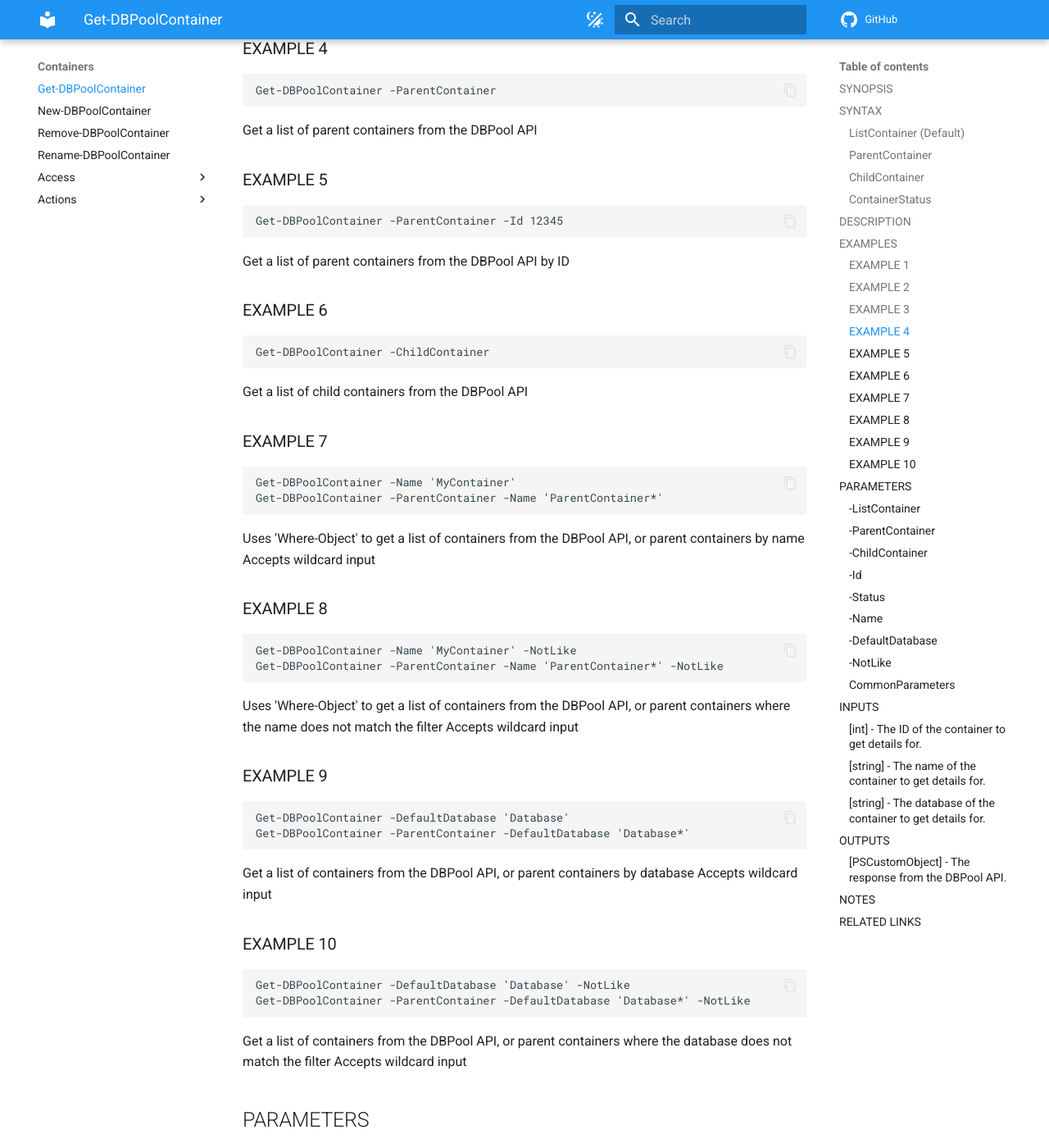
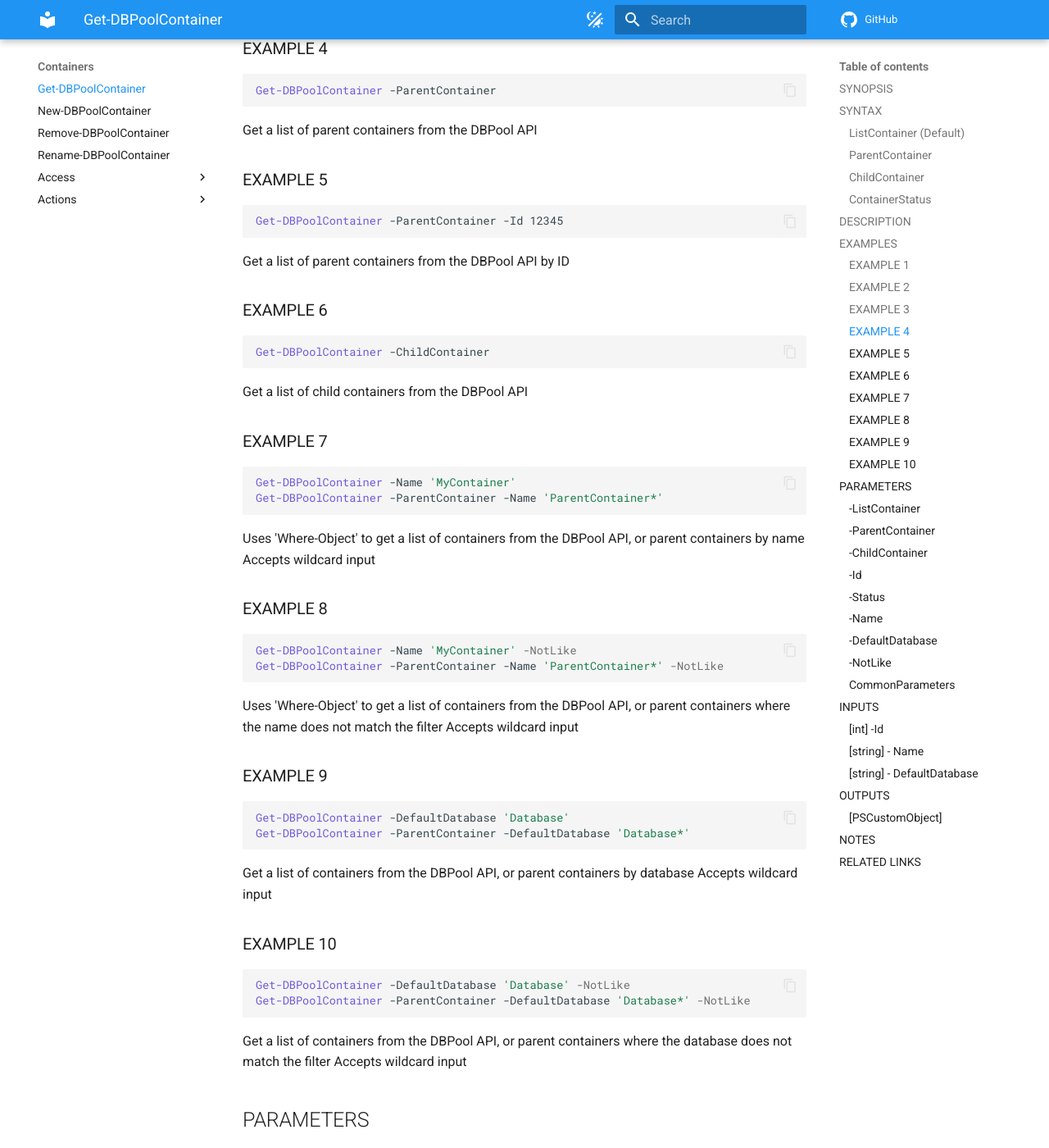
Before and after one commit to cksapp/Datto-DBPool_PSWrapper, an MkDocs documentation site: the page built from docs/Containers/Get-DBPoolContainer.md, in a window 1280 px wide and 1400 px high, scrolled down 1583 px. Shown: the whole window at 82% size. Built offline with MkDocs 1.6.1 and Material for MkDocs 9.7.7, drawn with Linux system fonts in a browser that asks for light colours; plug-ins that fetch from the network failed and are left out; comment, search, counter and statistics services are not loaded; some of the changed text lies outside the part shown.

````diff
--- a/docs/Containers/Get-DBPoolContainer.md
+++ b/docs/Containers/Get-DBPoolContainer.md
@@ -8,6 +8,7 @@ schema: 2.0.0
 # Get-DBPoolContainer
 
 ## SYNOPSIS
+
 The Get-DBPoolContainer function retrieves container information from the DBPool API.
 
 ## SYNTAX
@@ -35,6 +36,7 @@ Get-DBPoolContainer [-Id] <Int32[]> [-Status] [<CommonParameters>]
 ```
 
 ## DESCRIPTION
+
 This function retrieves container details from the DBPool API.
 
 It can get containers, parent containers, or child containers, and also retrieve containers or container status by ID.
@@ -43,49 +45,56 @@ This also can filter or exclude by container name or database.
 ## EXAMPLES
 
 ### EXAMPLE 1
-```
+
+```PowerShell
 Get-DBPoolContainer
 ```
 
 Get a list of all containers from the DBPool API
 
 ### EXAMPLE 2
-```
+
+```PowerShell
 Get-DBPoolContainer -Id 12345
 ```
 
 Get a list of containers from the DBPool API by ID
 
 ### EXAMPLE 3
-```
+
+```PowerShell
 Get-DBPoolContainer -Status -Id @( 12345, 67890 )
 ```
 
 Get the status of an array of containers by IDs
 
 ### EXAMPLE 4
-```
+
+```PowerShell
 Get-DBPoolContainer -ParentContainer
 ```
 
 Get a list of parent containers from the DBPool API
 
 ### EXAMPLE 5
-```
+
+```PowerShell
 Get-DBPoolContainer -ParentContainer -Id 12345
 ```
 
 Get a list of parent containers from the DBPool API by ID
 
 ### EXAMPLE 6
-```
+
+```PowerShell
 Get-DBPoolContainer -ChildContainer
 ```
 
 Get a list of child containers from the DBPool API
 
 ### EXAMPLE 7
-```
+
+```PowerShell
 Get-DBPoolContainer -Name 'MyContainer'
 Get-DBPoolContainer -ParentContainer -Name 'ParentContainer*'
 ```
@@ -94,7 +103,8 @@ Uses 'Where-Object' to get a list of containers from the DBPool API, or parent c
 Accepts wildcard input
 
 ### EXAMPLE 8
-```
+
+```PowerShell
 Get-DBPoolContainer -Name 'MyContainer' -NotLike
 Get-DBPoolContainer -ParentContainer -Name 'ParentContainer*' -NotLike
 ```
@@ -103,7 +113,8 @@ Uses 'Where-Object' to get a list of containers from the DBPool API, or parent c
 Accepts wildcard input
 
 ### EXAMPLE 9
-```
+
+```PowerShell
 Get-DBPoolContainer -DefaultDatabase 'Database'
 Get-DBPoolContainer -ParentContainer -DefaultDatabase 'Database*'
 ```
@@ -112,7 +123,8 @@ Get a list of containers from the DBPool API, or parent containers by database
 Accepts wildcard input
 
 ### EXAMPLE 10
-```
+
+```PowerShell
 Get-DBPoolContainer -DefaultDatabase 'Database' -NotLike
 Get-DBPoolContainer -ParentContainer -DefaultDatabase 'Database*' -NotLike
 ```
@@ -123,6 +135,7 @@ Accepts wildcard input
 ## PARAMETERS
 
 ### -ListContainer
+
 Retrieves a list of containers from the DBPool API.
 This is the default parameter set.
 
@@ -139,6 +152,7 @@ Accept wildcard characters: False
 ```
 
 ### -ParentContainer
+
 Retrieves a list of parent containers from the DBPool API.
 
 ```yaml
@@ -154,6 +168,7 @@ Accept wildcard characters: False
 ```
 
 ### -ChildContainer
+
 Retrieves a list of child containers from the DBPool API.
 
 ```yaml
@@ -169,6 +184,7 @@ Accept wildcard characters: False
 ```
 
 ### -Id
+
 The ID of the container details to get from the DBPool.
 This parameter is required when using the 'ContainerStatus' parameter set.
 
@@ -197,6 +213,7 @@ Accept wildcard characters: False
 ```
 
 ### -Status
+
 Gets the status of a container by ID.
 Returns basic container details, and dockerContainerRunning, mysqlServiceResponding, and mysqlServiceRespondingCached statuses.
 
@@ -213,6 +230,7 @@ Accept wildcard characters: False
 ```
 
 ### -Name
+
 Filters containers returned from the DBPool API by name.
 Accepts wildcard input.
 
@@ -229,6 +247,7 @@ Accept wildcard characters: True
 ```
 
 ### -DefaultDatabase
+
 Filters containers returned from the DBPool API by database.
 Accepts wildcard input.
 
@@ -245,6 +264,7 @@ Accept wildcard characters: True
 ```
 
 ### -NotLike
+
 Excludes containers returned from the DBPool API by Name or DefaultDatabase using the -NotLike switch.
 Requires the -Name or -DefaultDatabase parameter to be specified.
 
@@ -267,13 +287,26 @@ This cmdlet supports the common parameters: -Debug, -ErrorAction, -ErrorVariable
 
 ## INPUTS
 
-### [int] - The ID of the container to get details for.
-### [string] - The name of the container to get details for.
-### [string] - The database of the container to get details for.
+### [int] -Id
+
+The ID of the container to get details for.
+
+### [string] - Name
+
+The name of the container to get details for.
+
+### [string] - DefaultDatabase
+
+The database of the container to get details for.
+
 ## OUTPUTS
 
-### [PSCustomObject] - The response from the DBPool API.
+### [PSCustomObject]
+
+The response from the DBPool API.
+
 ## NOTES
+
 The -Name, and -DefaultDatabase parameters are not native endpoints of the DBPool API.
 This is a custom function which uses 'Where-Object', along with the optional -NotLike parameter to return the response using the provided filter.
 
@@ -281,4 +314,4 @@ If no match is found an error is output, and the original response is returned.
 
 ## RELATED LINKS
 
-[N/A]()
+[https://datto-dbpool-api.kentsapp.com/Containers/Get-DBPoolContainer/](https://datto-dbpool-api.kentsapp.com/Containers/Get-DBPoolContainer/)
````
Also changed, not shown: docs/en-US/Get-DBPoolContainer.md (+3 -3 lines), docs/en-US/New-DBPoolContainer.md (+8 -4 lines).
